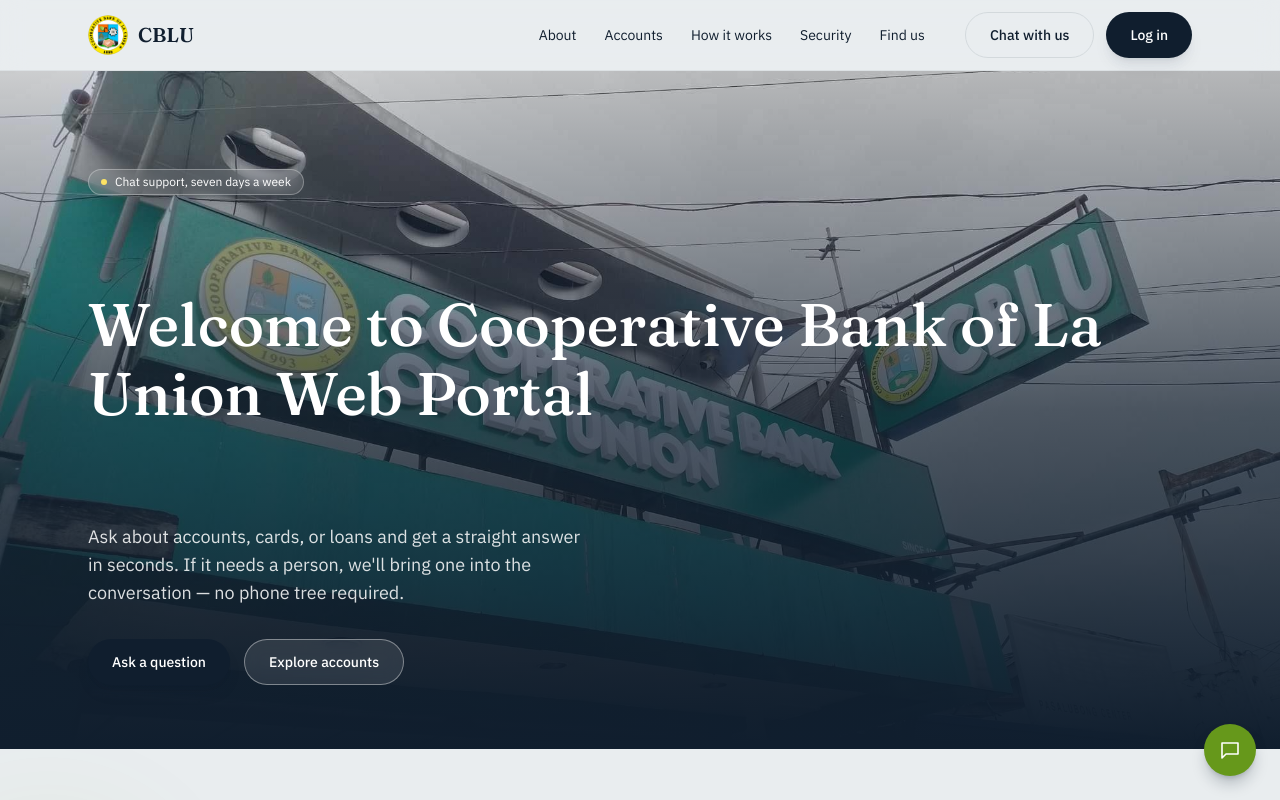
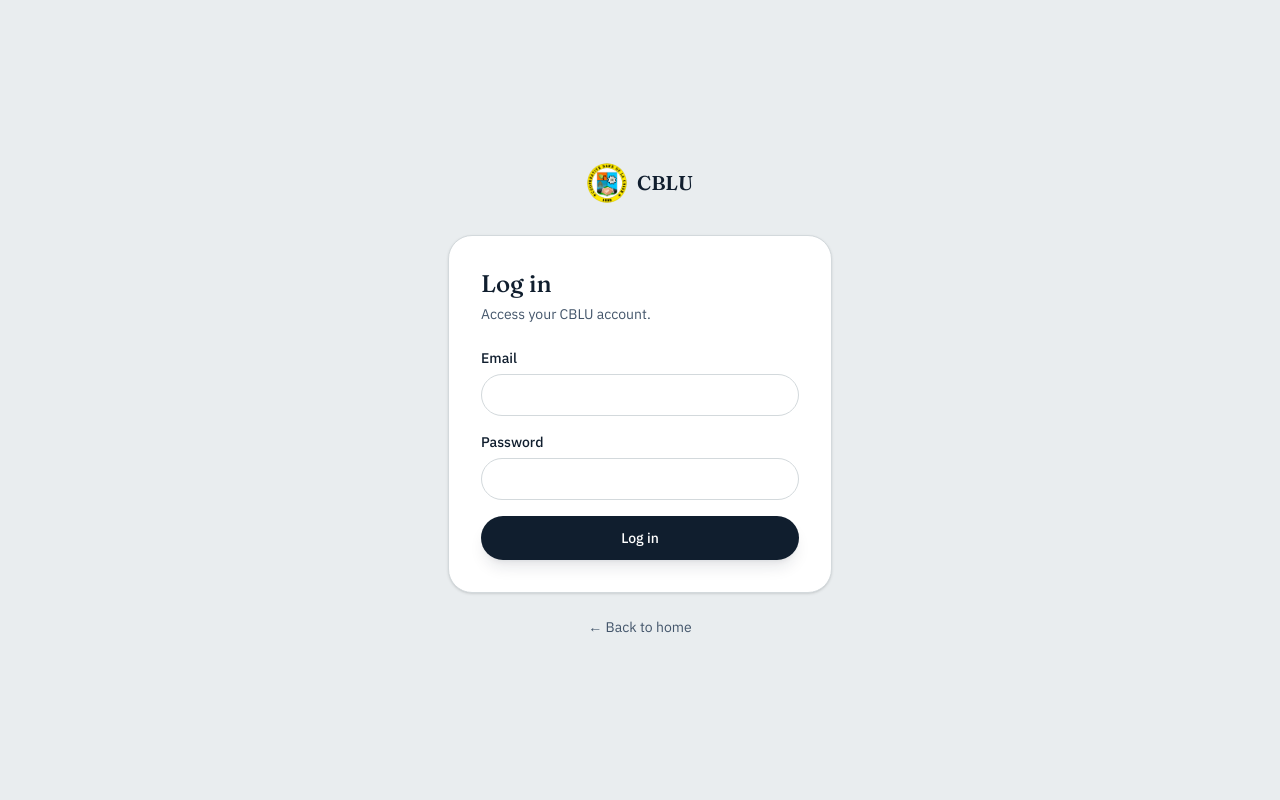
Before and after one commit to DontReb/CBLU-Connect, a React (Vite) app: page /login in a window 1280 px wide. Shown: the top 800 px of the page. Built offline with nearby package versions, Linux system fonts and the light colour scheme.

Commit message:
Added a LoginPage

```diff
--- a/package.json
+++ b/package.json
@@ -14,7 +14,8 @@
     "leaflet": "^1.9.4",
     "react": "^19.2.8",
     "react-dom": "^19.2.8",
-    "react-leaflet": "^5.0.0"
+    "react-leaflet": "^5.0.0",
+    "react-router-dom": "^7.18.4"
   },
   "devDependencies": {
     "@eslint/js": "^10.0.1",
--- a/src/App.jsx
+++ b/src/App.jsx
@@ -1,5 +1,14 @@
-import LandingPage from "./pages/LandingPage";
+import { BrowserRouter, Routes, Route } from 'react-router-dom';
+import LandingPage from './pages/LandingPage';
+import LoginPage from './pages/LoginPage';
 
 export default function App() {
-  return <LandingPage />;
+  return (
+    <BrowserRouter>
+      <Routes>
+        <Route path="/" element={<LandingPage />} />
+        <Route path="/login" element={<LoginPage />} />
+      </Routes>
+    </BrowserRouter>
+  );
 }
--- a/src/components/Navbar.jsx
+++ b/src/components/Navbar.jsx
@@ -1,3 +1,4 @@
+import { Link } from 'react-router-dom';
 import Button from './ui/Button';
 import logo from '../assets/cblu-logo.png';
 
@@ -28,7 +29,7 @@
           <Button variant="ghost" onClick={onOpenChat}>
             Chat with us
           </Button>
-          <Button as="a" href="#login" variant="primary">
+          <Button as={Link} to="/login" variant="primary">
             Log in
           </Button>
         </div>
--- a/src/components/ui/Button.jsx
+++ b/src/components/ui/Button.jsx
@@ -9,7 +9,7 @@
 export default function Button({ as: Tag = 'button', variant = 'primary', className = '', ...props }) {
   return (
     <Tag
-      className={`inline-flex items-center justify-center rounded-full px-6 py-3 text-sm font-medium transition-all duration-200 hover:scale-[1.02] active:scale-[0.98] ${VARIANTS[variant]} ${className}`}
+      className={`inline-flex items-center justify-center rounded-full px-6 py-3 text-sm font-medium transition-all duration-200 hover:scale-[1.02] active:scale-[0.98] disabled:cursor-not-allowed disabled:opacity-60 disabled:hover:scale-100 ${VARIANTS[variant]} ${className}`}
       {...props}
     />
   );
--- /dev/null
+++ b/src/pages/LoginPage.jsx
@@ -0,0 +1,99 @@
+import { useState } from 'react';
+import { Link } from 'react-router-dom';
+import Button from '../components/ui/Button';
+import logo from '../assets/cblu-logo.png';
+
+export default function LoginPage() {
+  const [email, setEmail] = useState('');
+  const [password, setPassword] = useState('');
+  const [error, setError] = useState('');
+  const [status, setStatus] = useState('idle'); // idle | submitting | placeholder
+
+  function handleSubmit(e) {
+    e.preventDefault();
+    if (!email.trim() || !password) {
+      setError('Enter both your email and password.');
+      return;
+    }
+    setError('');
+    setStatus('submitting');
+    // TODO: replace with a real call to POST /api/auth/login once that
+    // endpoint exists — it should check the users table, verify the
+    // password hash, and return the user's role (admin/client/agent) so
+    // this page can redirect to the right dashboard.
+    setTimeout(() => setStatus('placeholder'), 500);
+  }
+
+  return (
+    <div className="flex min-h-screen items-center justify-center bg-paper px-6 py-16">
+      <div className="w-full max-w-sm">
+        <Link to="/" className="mb-8 flex items-center justify-center gap-2.5">
+          <img
+            src={logo}
+            alt="Cooperative Bank of La Union"
+            className="h-10 w-10 rounded-full object-contain"
+          />
+          <span className="font-display text-xl font-semibold text-ink">CBLU</span>
+        </Link>
+
+        <div className="rounded-3xl border border-line bg-panel p-8 shadow-sm">
+          <h1 className="mb-1 font-display text-2xl font-medium text-ink">Log in</h1>
+          <p className="mb-6 text-sm text-ink-soft">Access your CBLU account.</p>
+
+          <form onSubmit={handleSubmit} className="space-y-4">
+            <div>
+              <label htmlFor="email" className="mb-1.5 block text-sm font-medium text-ink">
+                Email
+              </label>
+              <input
+                id="email"
+                type="email"
+                value={email}
+                onChange={(e) => setEmail(e.target.value)}
+                autoComplete="email"
+                className="w-full rounded-full border border-line px-4 py-2.5 text-sm text-ink"
+              />
+            </div>
+            <div>
+              <label htmlFor="password" className="mb-1.5 block text-sm font-medium text-ink">
+                Password
+              </label>
+              <input
+                id="password"
+                type="password"
+                value={password}
+                onChange={(e) => setPassword(e.target.value)}
+                autoComplete="current-password"
+                className="w-full rounded-full border border-line px-4 py-2.5 text-sm text-ink"
+              />
+            </div>
+
+            {error && <p className="text-sm text-red-600">{error}</p>}
+            {status === 'placeholder' && (
+              <p className="rounded-2xl bg-accent-light/40 px-4 py-3 text-sm text-ink">
+                This form isn't connected to the backend yet — once{' '}
+                <code>/api/auth/login</code> exists, this will check your
+                credentials and take you to the right dashboard.
+              </p>
+            )}
+
+            <Button
+              type="submit"
+              variant="primary"
+              className="w-full"
+              disabled={status === 'submitting'}
+            >
+              {status === 'submitting' ? 'Checking…' : 'Log in'}
+            </Button>
+          </form>
+        </div>
+
+        <p className="mt-6 text-center text-sm text-ink-soft">
+          <Link to="/" className="hover:text-accent-dark">
+            ← Back to home
+          </Link>
+        </p>
+      </div>
+    </div>
+  );
+}
```
Also changed, not shown: vercel.json (added), 1 other file (tests, documents, lock files or other folders).
